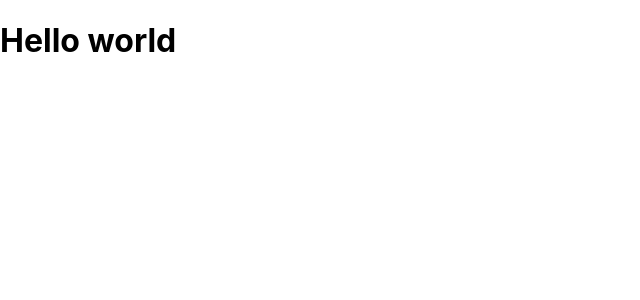
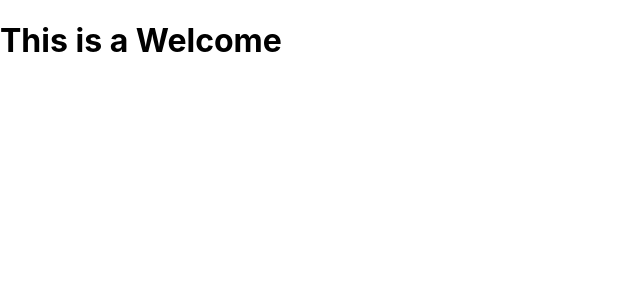
Before and after one commit to kavinduUdhara/react-coursera, a React (Create React App) app in the folder app1/: page / in a window 1280 px wide. Shown: the top 300 px of the page, without its empty margins (0-640 px from the left). Built offline with nearby package versions, Linux system fonts and the light colour scheme.

Commit message:
completed Principles of components: Props

```diff
--- a/app1/src/App.js
+++ b/app1/src/App.js
@@ -2,10 +2,10 @@ import logo from './logo.svg';
 import './App.css';
 import Header from './components/Header'
 
-function App() {
+function App(props) {
   return (
-  <Header/>
-    )
+    <h1>This is a {props.title}</h1>
+  )
 }
 
 export default App;
--- a/app1/src/index.js
+++ b/app1/src/index.js
@@ -7,7 +7,7 @@ import reportWebVitals from './reportWebVitals';
 const root = ReactDOM.createRoot(document.getElementById('root'));
 root.render(
   <React.StrictMode>
-    <App />
+    <App title="Welcome"/>
   </React.StrictMode>
 );
 
```
